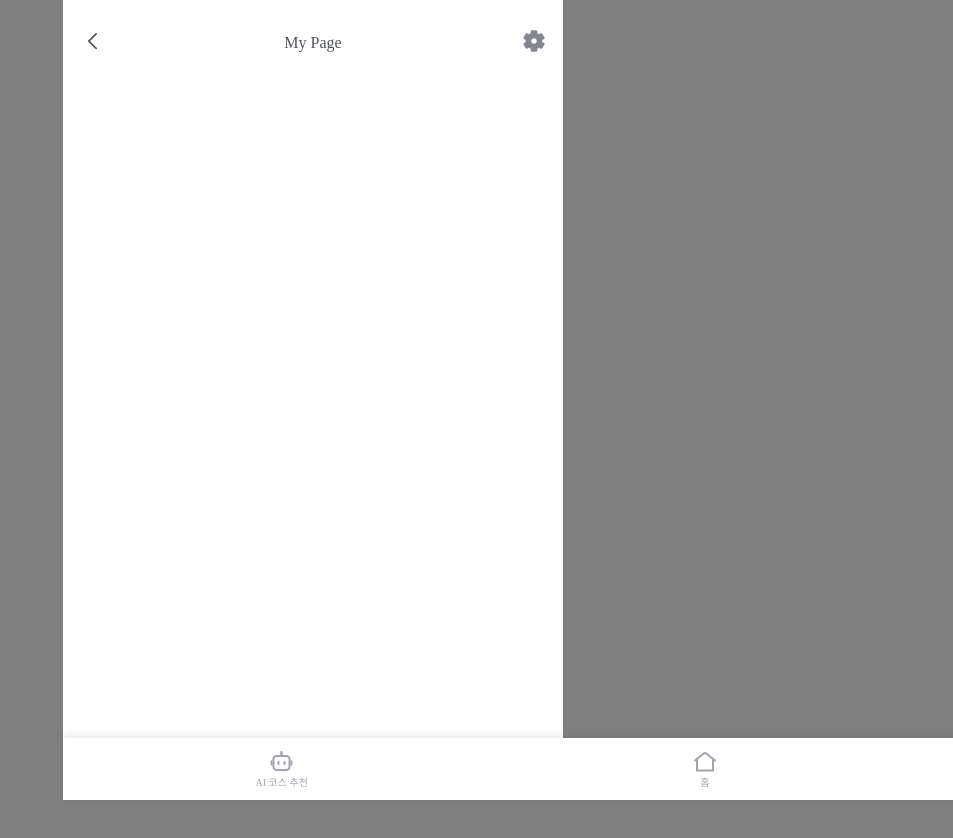
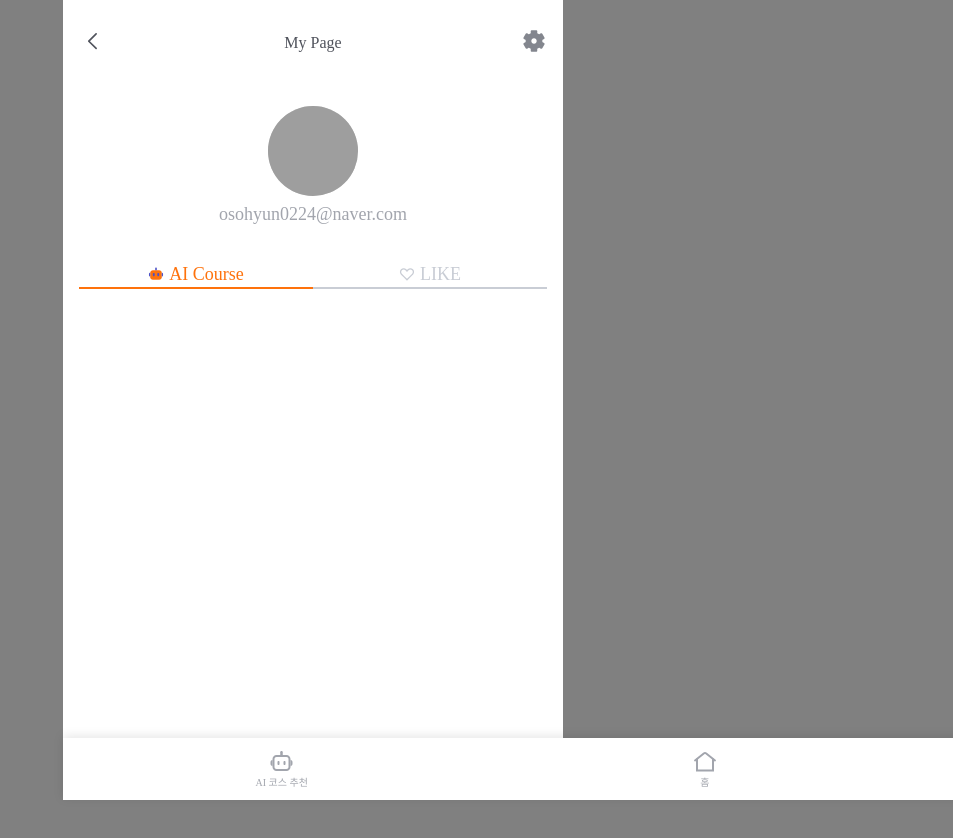
Before and after one commit to osohyun0224/Web-Vital-Swipe, a React (Vite) app: page /my in a window 1280 px wide. Shown: the top 838 px of the page, without its empty margins (327-1280 px from the left). Built offline with nearby package versions, Linux system fonts and the light colour scheme; grey boxes are pictures that could not be loaded; a web font is replaced by a local one.

Commit message:
✨ feat :: 마이페이지 탭바 구현

```diff
--- a/src/components/PopularKeyword.jsx
+++ b/src/components/PopularKeyword.jsx
@@ -50,10 +50,9 @@ function PopularKeyword({ popularKeywords }) {
   const getCurrentDate = () => {
     const today = new Date();
     const year = today.getFullYear();
-    const month = today.getMonth() + 1; // getMonth() returns month from 0-11
+    const month = today.getMonth() + 1;
     const day = today.getDate();
 
-    // Formatting to 2 digits
     const formattedMonth = month < 10 ? `0${month}` : month;
     const formattedDay = day < 10 ? `0${day}` : day;
 
--- /dev/null
+++ b/src/components/ProfileInfo.jsx
@@ -0,0 +1,38 @@
+import styled from "styled-components";
+
+const ProfileSection = styled.div`
+  padding: 36px 0px;
+  width: 100%;
+  display: flex;
+  flex-direction: column;
+  align-items: center;
+  gap: 8px;
+`;
+
+const ProfileImage = styled.img`
+  width: 90px;
+  height: 90px;
+  border-radius: 90px;
+  background: url(${({ imagePath }) => imagePath}) lightgray 50% / cover no-repeat;
+`;
+
+const ProfileEmail = styled.div`
+  color: var(--Text-Gray-500, #a2a5ad);
+  text-align: center;
+  font-family: Pretendard;
+  font-size: 18px;
+  font-style: normal;
+  font-weight: 400;
+  line-height: normal;
+`;
+
+const ProfileInfo = ({ imagePath, email }) => {
+  return (
+    <ProfileSection>
+      <ProfileImage src={imagePath} alt="Profile" />
+      <ProfileEmail>{email}</ProfileEmail>
+    </ProfileSection>
+  );
+};
+
+export default ProfileInfo;
--- a/src/pages/MyPage.jsx
+++ b/src/pages/MyPage.jsx
@@ -1,14 +1,69 @@
 import styled from "styled-components";
 import NavigationBar from "../components/NavigationBar";
 import MyPageHeader from "../components/MyPageHeader";
+import ProfileInfo from "../components/ProfileInfo";
+import NoneChatbot from '../assets/images/ico-chatbot.svg';
+import Chatbot from '../assets/images/ico-selected-chatbot.svg';
+import Heart from "../assets/images/ico-heart.svg";
+import NoneHeart from "../assets/images/ico-gray-heart.svg";
+import { useState } from "react";
+
+const TabBarContainer = styled.div`
+  display: flex;
+  width: 100%;
+  height: 28px;
+`;
+
+const Tab = styled.div`
+  flex: 1;
+  display: flex;
+  align-items: center;
+  justify-content: center;
+  gap: 5px;
+  font-family: Pretendard;
+  font-size: 18px;
+  font-style: normal;
+  font-weight: 400;
+  line-height: normal;
+  text-align: center;
+  color: ${({ isSelected }) => isSelected ? '#FE720C' : '#C9CDD5'};
+  border-bottom: 2px solid ${({ isSelected }) => isSelected ? '#FE720C' : '#C9CDD5'};
+`;
+
+const Icon = styled.img`
+  width: 16px;
+  height: 16px;
+`;
+
 const MyPage = () => {
+  const [selectedTab, setSelectedTab] = useState('AI Course');
 
   return (
-      <div>
-        <MyPageHeader title={"My Page"}/>
-        <NavigationBar/>
-      </div>
-  )
-}
+    <div>
+      <MyPageHeader title={"My Page"} />
+      <ProfileInfo
+        imagePath="https://avatars.githubusercontent.com/u/53892427?v=4"
+        email="osohyun0224@naver.com"
+      />
+      <TabBarContainer>
+        <Tab
+          isSelected={selectedTab === 'AI Course'}
+          onClick={() => setSelectedTab('AI Course')}
+        >
+          <Icon src={selectedTab === 'AI Course' ? Chatbot : NoneChatbot} alt="AI Course" />
+          AI Course
+        </Tab>
+        <Tab
+          isSelected={selectedTab === 'LIKE'}
+          onClick={() => setSelectedTab('LIKE')}
+        >
+          <Icon src={selectedTab === 'LIKE' ? Heart : NoneHeart} alt="Like" />
+          LIKE
+        </Tab>
+      </TabBarContainer>
+      <NavigationBar />
+    </div>
+  );
+};
 
 export default MyPage;
```
Also changed, not shown: src/assets/images/ico-gray-heart.svg (added).
